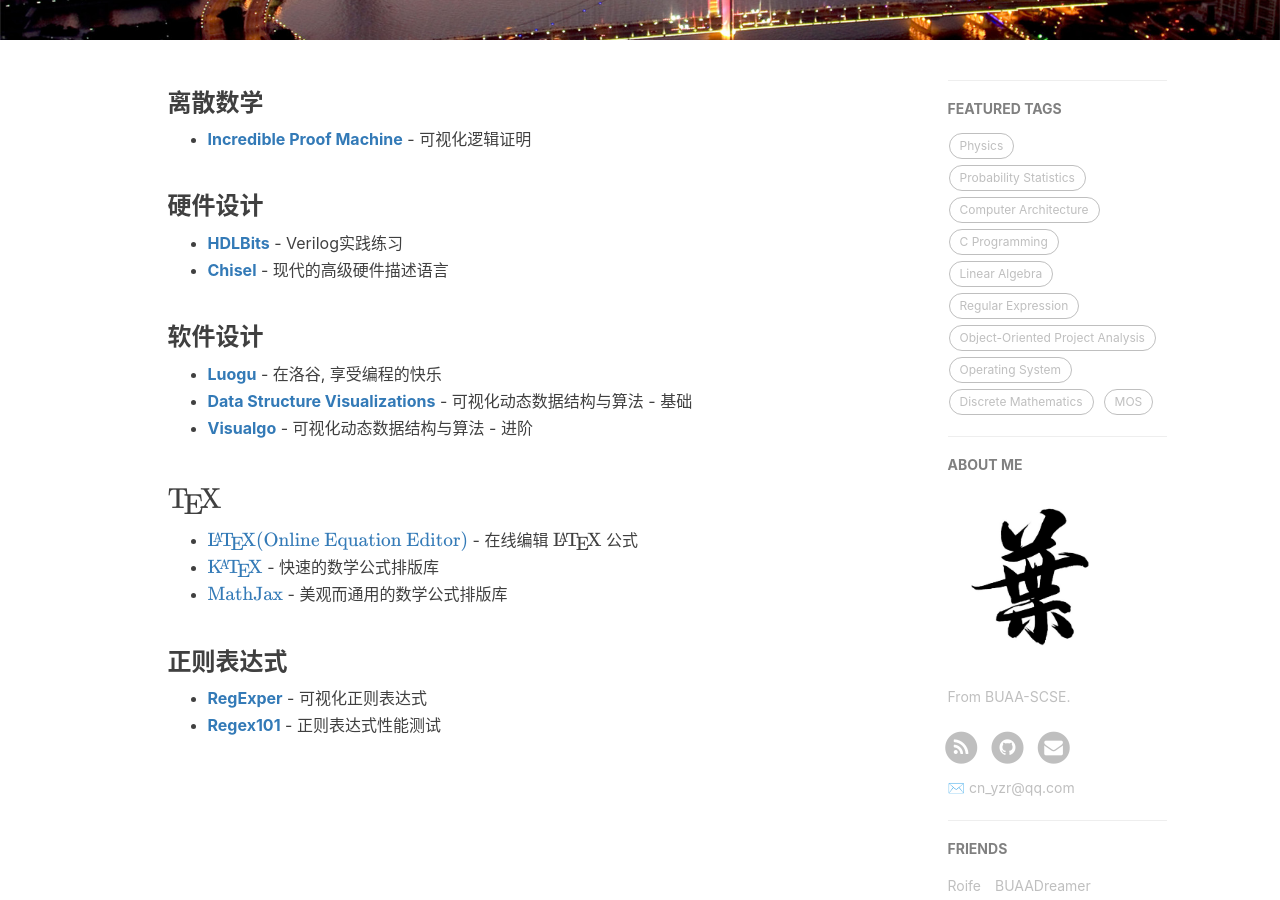
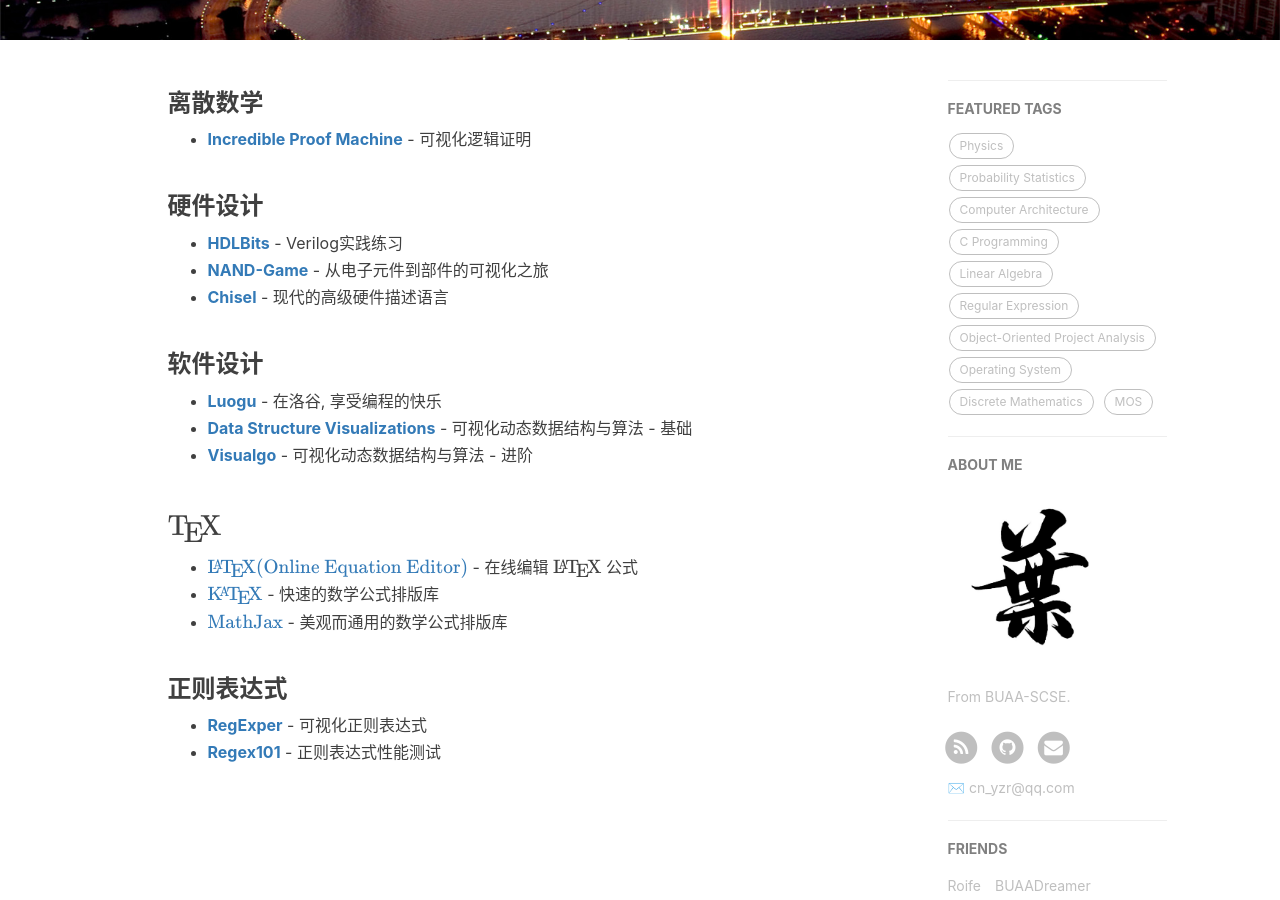
Before and after one commit to Coekjan/coekjan.github.io, a Jekyll site: the page built from 1-resources.html, in a window 1280 px wide and 900 px high, scrolled down 378 px. Built offline with Jekyll 4.4.1, drawn with Linux system fonts in a browser that asks for light colours; nearby versions of some CDN libraries; comment, search, counter and statistics services are not loaded.

Commit message:
Update resources

```diff
--- a/_includes/resources/zh.md
+++ b/_includes/resources/zh.md
@@ -5,6 +5,7 @@
 ### 硬件设计
 
 * **[HDLBits](https://hdlbits.01xz.net/wiki/Main_Page)** - Verilog实践练习
+* **[NAND-Game](https://nandgame.com)** - 从电子元件到部件的可视化之旅
 * **[Chisel](https://www.chisel-lang.org/chisel3/docs/introduction.html)** - 现代的高级硬件描述语言
 
 ### 软件设计
```
